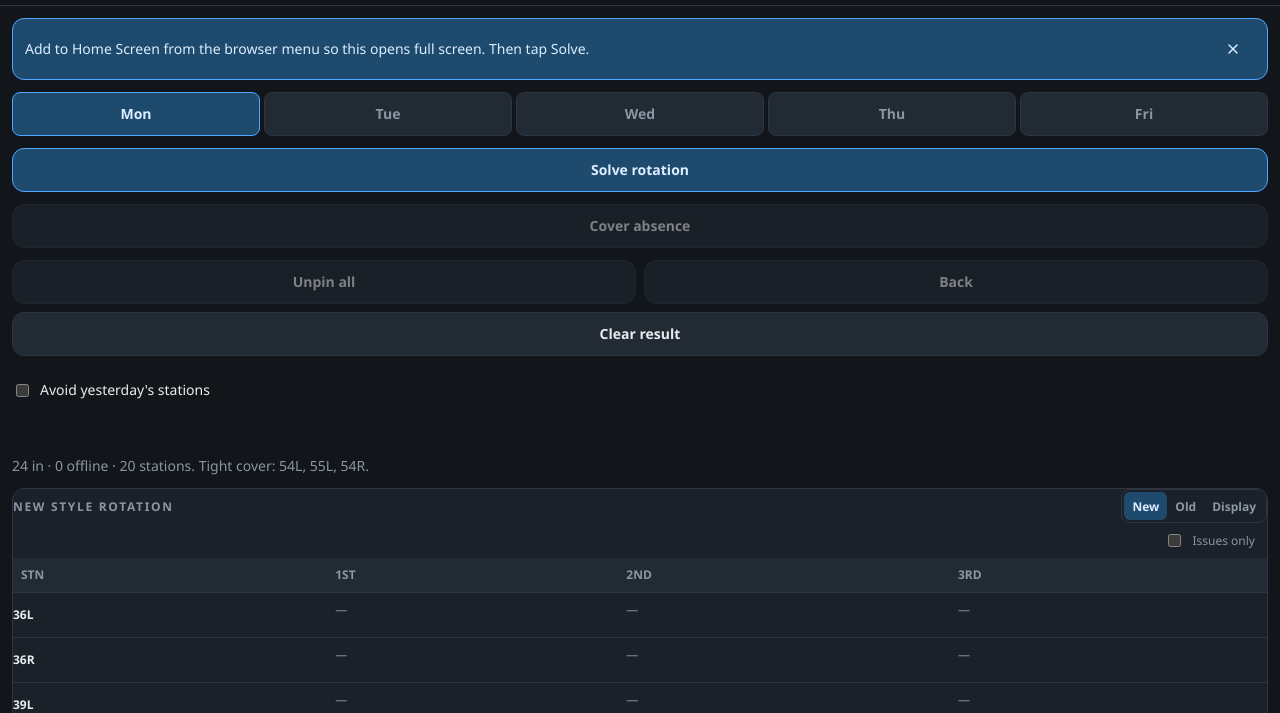
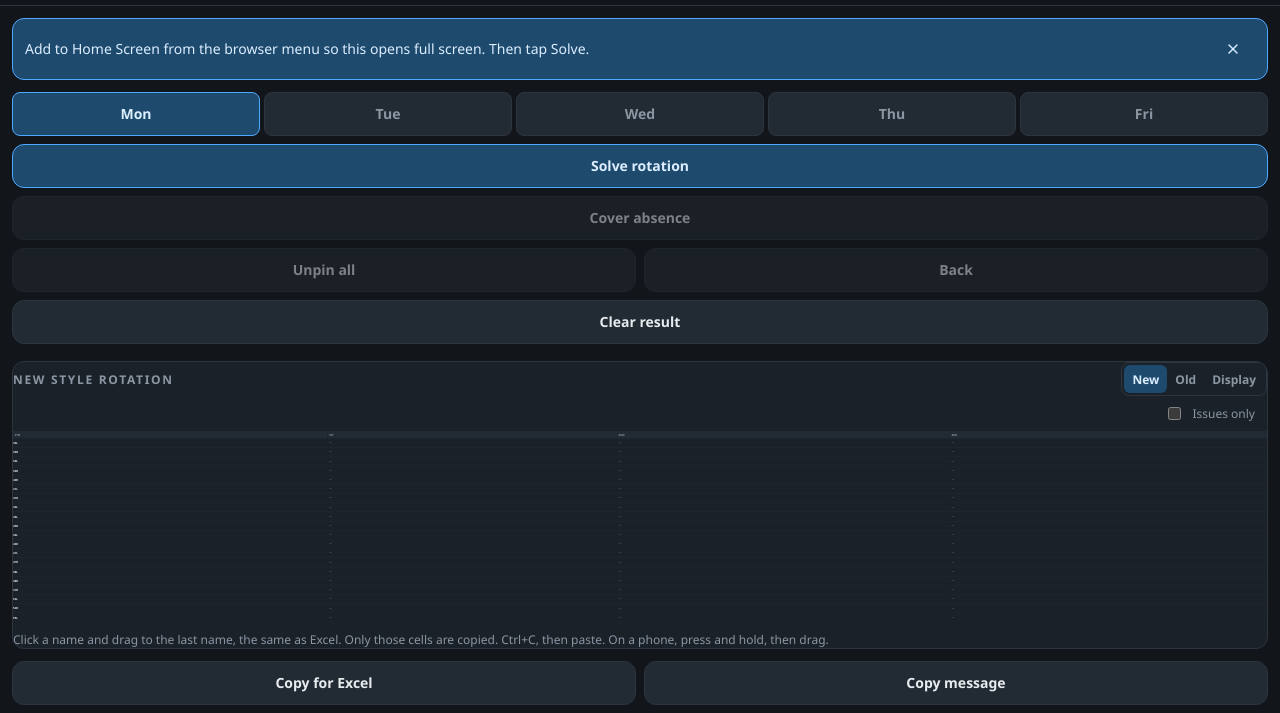
Before and after one commit to kdkjsw4stt-coder/G.Cole-Rotation-Optimizer, a plain HTML site: page index.html in a window 1280 px wide. Shown: the part 87-800 px from the top of the page. Drawn offline with Linux system fonts and the light colour scheme.

Commit message:
Fit the new rota to a wide screen

```diff
--- a/index.html
+++ b/index.html
@@ -1,7 +1,7 @@
 <!DOCTYPE html>
 <html lang="en">
 <head>
-<!-- pages 21 nov -->
+<!-- pages 21 nov fit -->
 <meta charset="utf-8">
 <meta name="viewport" content="width=device-width, initial-scale=1, viewport-fit=cover">
 <title>G.Cole Rotation Optimizer</title>
@@ -45,6 +45,18 @@ b { font-weight: 600; }
 @media (min-width: 800px) {
   .wrap { width: 100%; max-width: none; }
 }
+body.rota-fit { height: 100dvh; overflow: hidden; }
+body.rota-fit #app { height: 100%; display: flex; flex-direction: column; overflow: hidden; }
+body.rota-fit .top { flex-shrink: 0; }
+body.rota-fit .main { flex: 1; min-height: 0; overflow: hidden; display: flex; flex-direction: column; padding-bottom: 8px; }
+.stack.fit { flex: 1; min-height: 0; overflow: hidden; }
+.fit-controls { max-height: 42%; flex-shrink: 0; overflow: auto; display: flex; flex-direction: column; gap: 8px; }
+.card.fit-card { flex: 1; min-height: 0; display: flex; flex-direction: column; overflow: hidden; }
+.fit-card > .row, .fit-card > .check, .fit-card > .fine { flex-shrink: 0; }
+.fit-sheet { flex: 1; min-height: 0; overflow: hidden; }
+.fit-inner { width: max-content; visibility: hidden; }
+.rota.wide { font-size: 14px; }
+.stack.fit > .grid2, .stack.fit > .btn { flex-shrink: 0; }
 .top { position: sticky; top: 0; z-index: 20; border-bottom: 1px solid var(--line); background: color-mix(in srgb, var(--canvas) 94%, transparent); backdrop-filter: blur(10px); padding: 4px 12px 8px; }
 .brand { margin: 0; text-align: right; font-size: 12px; color: var(--muted); }
 .zonebar { display: flex; align-items: center; justify-content: flex-end; gap: 8px; }
@@ -2067,7 +2079,11 @@ function render() {
   apply();
   restoreFocus();
   requestAnimationFrame(apply);
-  requestAnimationFrame(fitDisplay);
+  requestAnimationFrame(() => {
+    fitDisplay();
+    fitRotaSheet();
+  });
+  document.body.classList.toggle("rota-fit", state.tab === "rota" && ui.rotaStyle === "new" && window.matchMedia("(min-width: 800px)").matches);
 }
 
 function hydrate() {
@@ -2826,8 +2842,14 @@ function viewRota() {
     return `<tr><td class="rota-name${gridPicked(row, 0)}" data-r="${row}" data-c="0" data-v="${esc(station)}">${esc(station)}</td>${cells}</tr>`;
   }).join("");
   const empty = rows.length === 0 ? `<tr><td colspan="4" class="muted pad">No repeats or empty slots.</td></tr>` : "";
-  return `<div class="stack">
-    <div class="days">${days}</div>
+  const fit = ui.rotaStyle === "new" && window.matchMedia("(min-width: 800px)").matches;
+  const sheet = ui.display ? "" : (ui.rotaStyle === "old" ? oldSheet(data, board, seats, changed) : `<div class="${fit ? "fit-sheet" : "scroll"} gridbox" data-paste="rota" data-grid="1"${fit ? " data-fit-rota" : ""}>${fit ? `<div class="fit-inner" data-fit-inner>` : ""}
+        <table class="rota${fit ? " wide" : ""}" data-testid="result-table">
+          <thead><tr><th>Stn</th><th>1st</th><th>2nd</th><th>3rd</th></tr></thead>
+          <tbody>${bodyRows}${empty}</tbody>
+        </table>
+      ${fit ? "</div>" : ""}</div>`);
+  const controls = `<div class="days">${days}</div>
     ${trainBox}
     <button type="button" class="btn primary block" data-testid="solve" data-act="solve" ${ui.solving ? "disabled" : ""}>${ui.solving ? "Solving…" : "Solve rotation"}</button>
     <button type="button" class="btn block" data-testid="repair" data-act="cover" ${ui.solving || !state.solve ? "disabled" : ""}>Cover absence</button>
@@ -2839,8 +2861,10 @@ function viewRota() {
     <label class="check"><input type="checkbox" data-act="avoid" ${data.avoidYesterdayEnabled ? "checked" : ""}> Avoid yesterday's stations</label>
     ${statusLine(ui.rotaMsg, ui.rotaTone)}
     <p class="muted">${inn} in · ${offline} offline · ${data.stations.length} stations.${esc(cover)}</p>
-    ${stats}
-    <section class="card flush">
+    ${stats}`;
+  return `<div class="stack${fit ? " fit" : ""}">
+    ${fit ? `<div class="fit-controls">${controls}</div>` : controls}
+    <section class="card flush${fit ? " fit-card" : ""}">
       <div class="row spread">
         <h2>${ui.rotaStyle === "old" ? "Old style rotation" : "New style rotation"}</h2>
         <div class="style-switch" role="group" aria-label="Rotation layout">
@@ -2851,12 +2875,7 @@ function viewRota() {
       </div>
       ${ui.rotaStyle === "new" ? `<label class="check small right"><input type="checkbox" data-act="issues" ${ui.issuesOnly ? "checked" : ""}> Issues only</label>` : ""}
       ${changed.size ? `<p class="fine">A small dot marks a name that changed.</p>` : ""}
-      ${ui.display ? "" : (ui.rotaStyle === "old" ? oldSheet(data, board, seats, changed) : `<div class="scroll gridbox" data-paste="rota" data-grid="1">
-        <table class="rota" data-testid="result-table">
-          <thead><tr><th>Stn</th><th>1st</th><th>2nd</th><th>3rd</th></tr></thead>
-          <tbody>${bodyRows}${empty}</tbody>
-        </table>
-      </div>`)}
+      ${sheet}
       <p class="fine">${ui.rotaStyle === "old" ? "Click a box and drag to the last box, the same as Excel. Only those cells are copied. Ctrl+C, then paste. A click without dragging still adds or removes a 1. On a phone, press and hold, then drag." : "Click a name and drag to the last name, the same as Excel. Only those cells are copied. Ctrl+C, then paste. On a phone, press and hold, then drag."}</p>
     </section>
     <div class="grid2">
@@ -3721,6 +3740,28 @@ function copyExec(text) {
   box.remove();
   return copied;
 }
+function fitRotaSheet() {
+  const frame = document.querySelector("[data-fit-rota]");
+  const inner = document.querySelector("[data-fit-inner]");
+  if (!frame || !inner) return;
+  const table = inner.querySelector("table");
+  if (!table) return;
+  const boxW = frame.clientWidth;
+  const boxH = frame.clientHeight;
+  if (boxW < 1 || boxH < 1) return;
+  table.style.width = `${boxW}px`;
+  let height = table.offsetHeight;
+  if (height < 1) return;
+  let scale = boxH / height;
+  table.style.width = `${boxW / scale}px`;
+  height = table.offsetHeight;
+  if (height > 0) scale = boxH / height;
+  inner.style.transform = `scale(${scale})`;
+  inner.style.transformOrigin = "top left";
+  inner.style.visibility = "visible";
+  inner.style.width = "max-content";
+}
+
 function fitDisplay() {
   const frame = document.querySelector("[data-fit]");
   const inner = document.querySelector("[data-fit-inner]");
@@ -3985,6 +4026,10 @@ document.addEventListener("keydown", (event) => {
   }
 });
 
+window.matchMedia("(min-width: 800px)").addEventListener("change", () => {
+  if (state.ready && state.tab === "rota") render();
+});
+window.addEventListener("resize", fitRotaSheet);
 hydrate();
 
 </script>
```
